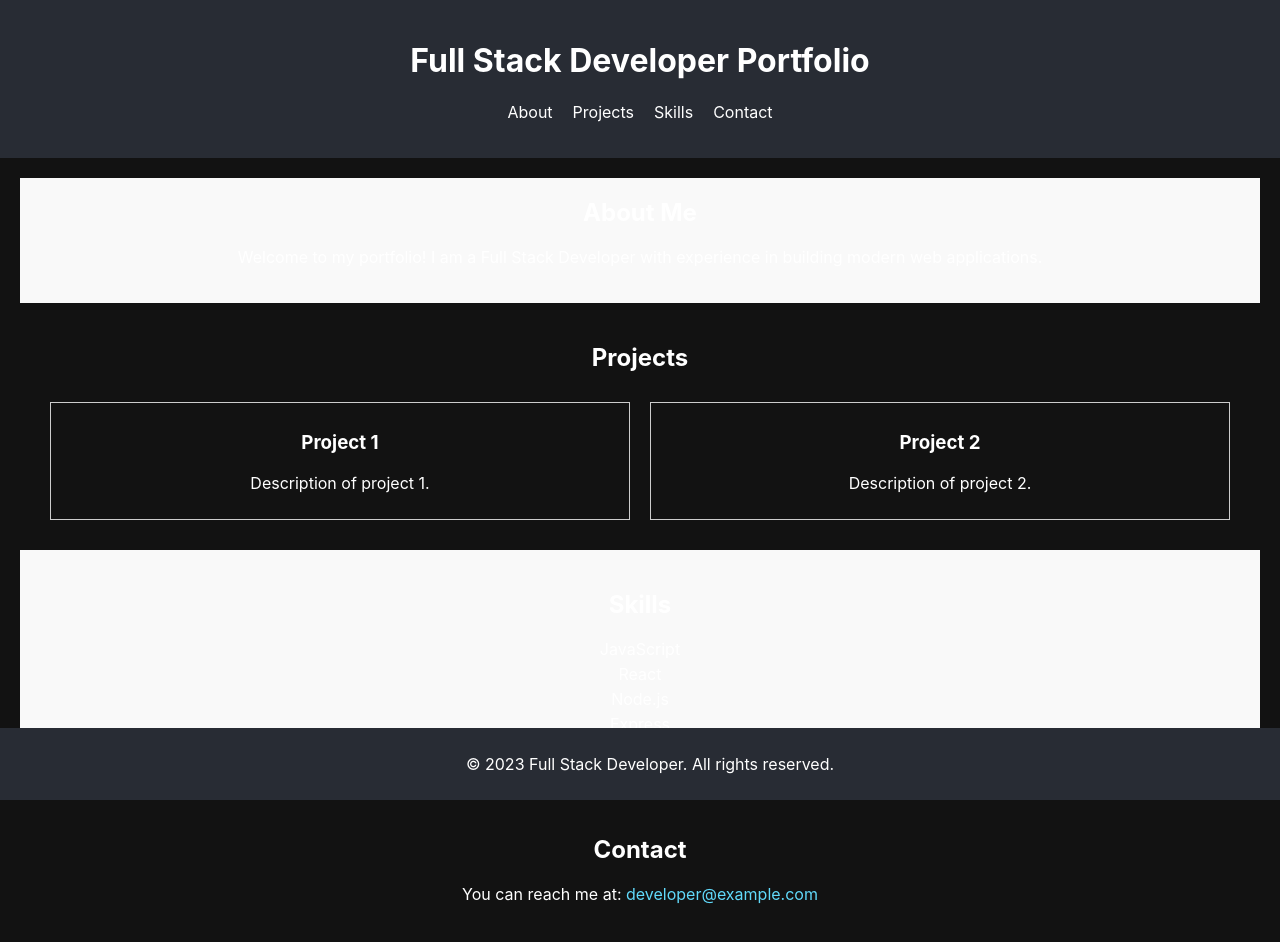
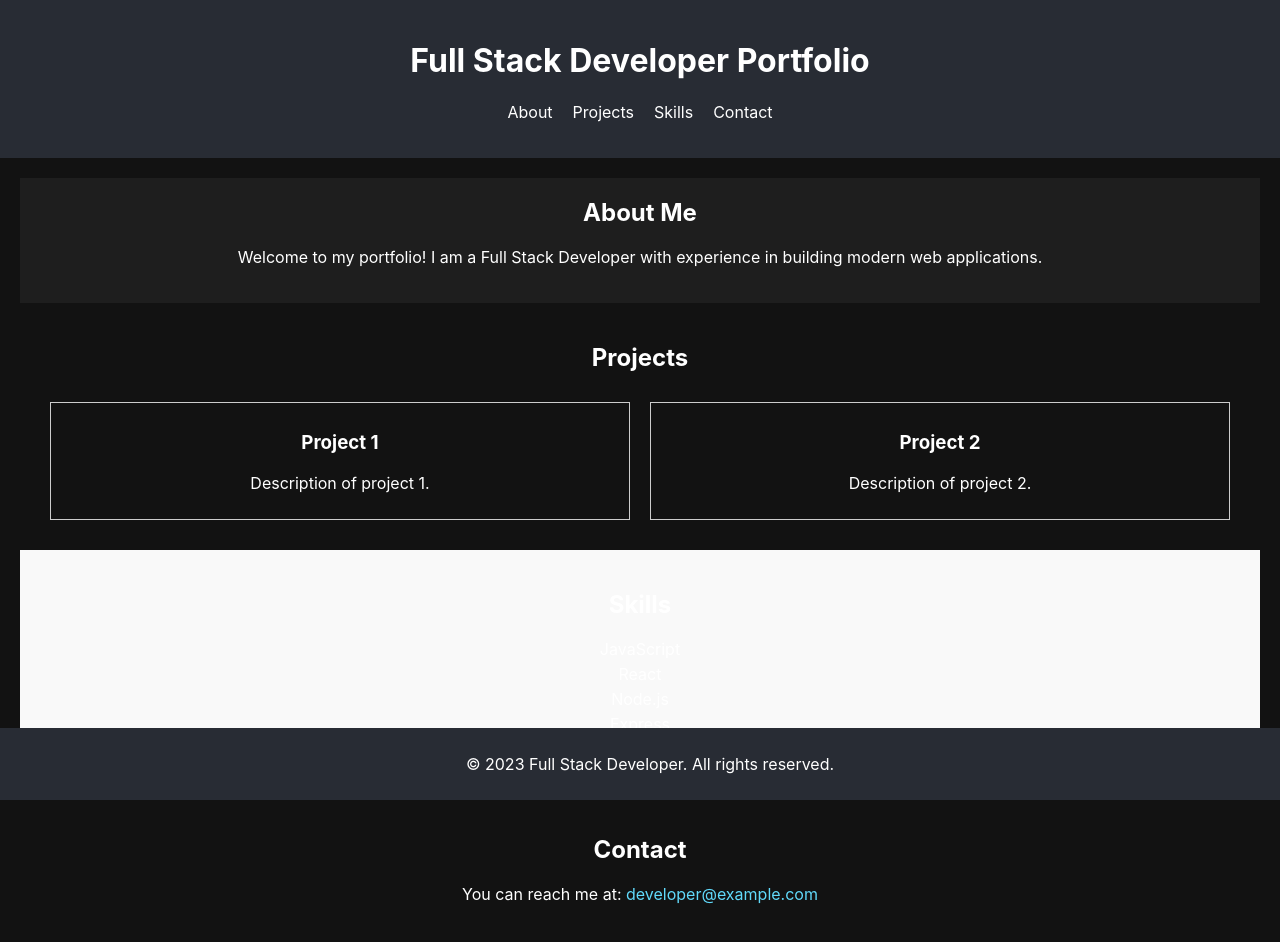
Before and after one commit to MuhammadAman16/generated-projects, a React (Create React App) app: page / in a window 1280 px wide. Shown: the top 942 px of the page. Built offline with nearby package versions, Linux system fonts and the light colour scheme; the HTML template or start-up script is replaced by a standard one.

Commit message:
Update About.css

```diff
--- a/src/components/About.css
+++ b/src/components/About.css
@@ -1,6 +1,6 @@
 .About {
   padding: 20px;
-  background-color: #f9f9f9;
+  background-color: #1e1e1e; /* Darker background for About section */
 }
 
 .About h2 {
```
